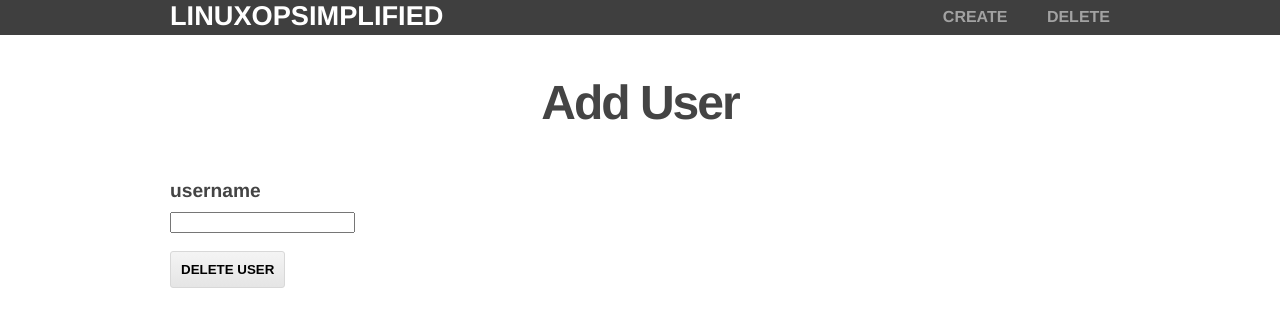
After one commit to saikatd/linuxOpSimplified, a Flask app: page /del_user in a window 1280 px wide. The commit adds this page. Shown: the top 327 px of the page. Run offline with Flask 2, Linux system fonts and the light colour scheme.

Commit message:
addition(without password) and deletion of user implemented

```diff
--- a/forms.py
+++ b/forms.py
@@ -1,7 +1,11 @@
 from flask_wtf import Form
 from wtforms import StringField, SubmitField, PasswordField, ValidationError, validators
 
-class linux_operation_form(Form):
+class linux_operation_add_form(Form):
  username = StringField("username", [validators.Required("Please enter the user name")])
  password = PasswordField("password", [validators.Required("Please enter the Password")])
- submit = SubmitField("CREATE")
+ submit = SubmitField("CREATE USER")
+
+class linux_operation_del_form(Form):
+ username = StringField("username", [validators.Required("Please enter the user name")])
+ submit = SubmitField("DELETE USER")
--- a/routes.py
+++ b/routes.py
@@ -1,5 +1,6 @@
 from flask import Flask, render_template, request, flash
-from forms import linux_operation_form
+from forms import *
+from user_manipulation import *
 
 app=Flask(__name__)
 
@@ -15,16 +16,40 @@ def about():
 
 @app.route('/add_user',methods=['GET','POST'])
 def add_user():
- form = linux_operation_form()
+ #form that contains the create user fields
+ #username, password
+ form = linux_operation_add_form()
 
  if request.method == 'POST':
  	if form.validate() == False:
- 		flash('All Fields are compulsory')
  		return render_template('add_user.html', form=form)
  	else:
-  		return 'form posted'
+
+ 		username=form.username.data
+ 		password=form.password.data
+ 		func_add_user(username, password)
+
+
  elif request.method == 'GET':
   return render_template('add_user.html',form = form)
 
+@app.route('/del_user',methods=['GET','POST'])
+def del_user():
+ #form that contains the delete user fields
+ #username only
+ form = linux_operation_del_form()
+
+ if request.method == 'POST':
+ 	if form.validate() == False:
+ 		return render_template('del_user.html', form=form)
+ 	else:
+
+ 		username=form.username.data
+ 		func_del_user(username)
+
+ elif request.method == 'GET':
+  return render_template('del_user.html',form = form)
+
+
 if __name__=='__main__':
 	app.run(host="0.0.0.0", debug=True)
--- /dev/null
+++ b/templates/del_user.html
@@ -0,0 +1,16 @@
+{% extends 'layout.html' %}
+
+{% block content %}
+<h2> Add User </h2>
+{% for message in form.username.errors %}
+  <div class="flash">{{ message }}</div>
+{% endfor %}
+<form action ="{{ url_for('del_user') }}" method=post>
+{{ form.hidden_tag() }}
+
+{{ form.username.label }}
+{{ form.username }}
+<br> <br>
+{{ form.submit }}
+</form>
+{% endblock %}
--- a/templates/layout.html
+++ b/templates/layout.html
@@ -10,8 +10,8 @@
 			<h1 class="logo">LinuxOpSimplified</h1>
 			<strong><nav>
 				<ul class="menu">
-					<li><a href="{{ url_for('home') }}">Home</a></li>
-					<li><a href="{{ url_for('about') }}">About</a></li>
+					<li><a href="{{ url_for('add_user') }}">CREATE</a></li>
+					<li><a href="{{ url_for('del_user') }}">DELETE</a></li>
 		</div>
 	</header>
 
```
Also changed, not shown: user_manipulation.py (added, +15 -0 lines), 2 other files.
